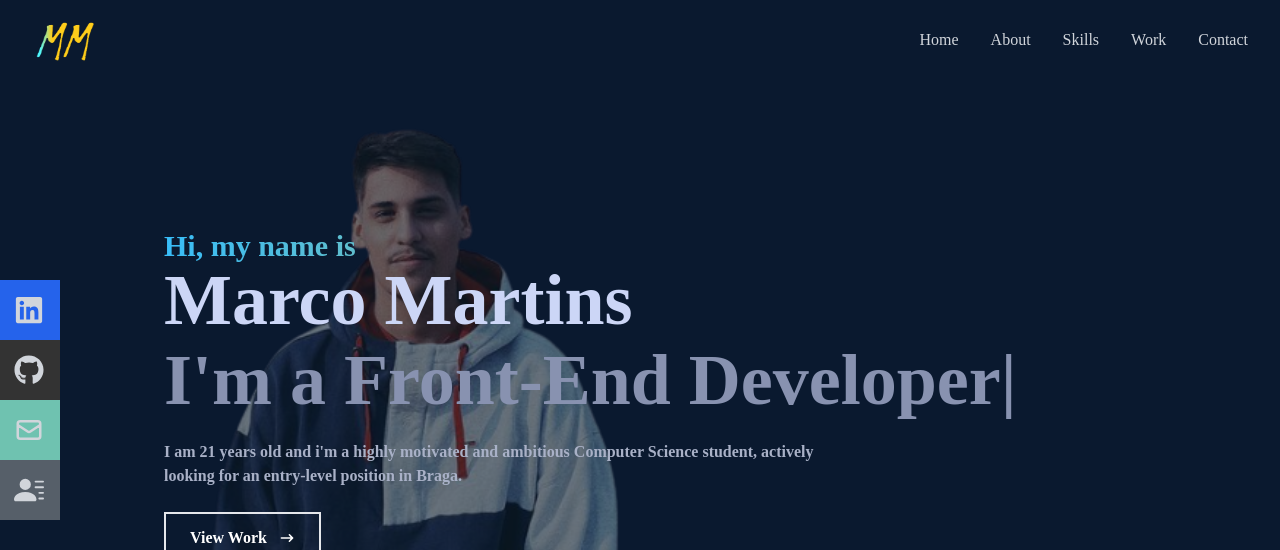
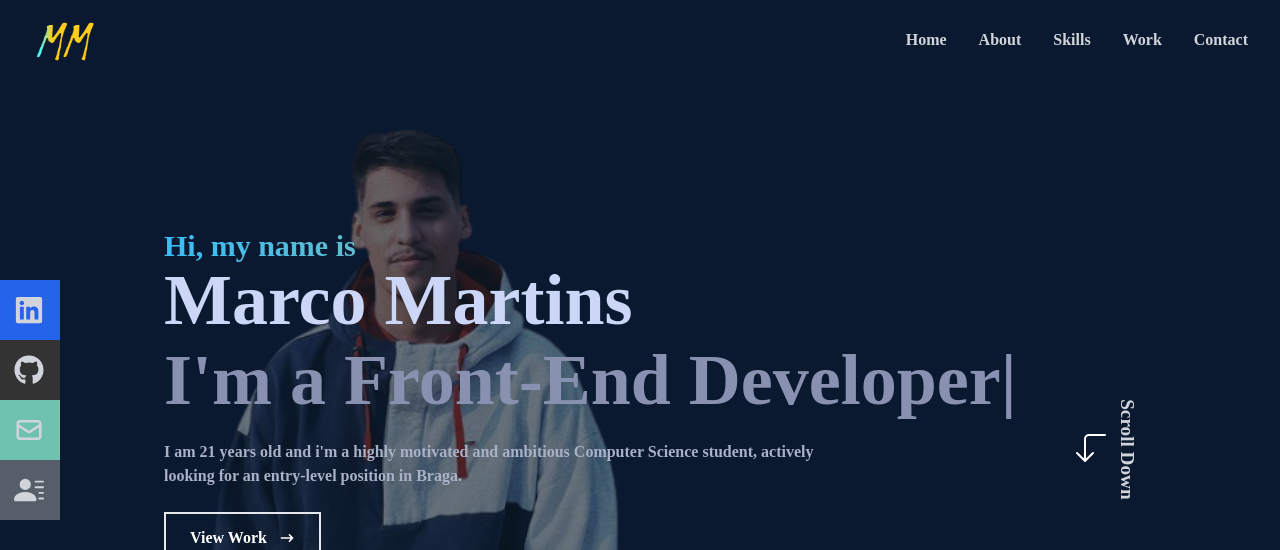
Before and after one commit to marcoadmartins7/portfolio-marco, a React (Create React App) app: page / in a window 1280 px wide. Shown: the top 550 px of the page. Built offline with nearby package versions, Linux system fonts and the light colour scheme.

Commit message:
add scroll down home page && fix some stuff

```diff
--- a/src/components/Contact.jsx
+++ b/src/components/Contact.jsx
@@ -13,7 +13,7 @@ export const Contact = () => {
       >
         <Fade bottom delay={150} duration={1000}>
           <div className="pb-8 ">
-            <p className="text-6xl font-bold inline border-b-4 border-amber-400 text-gray-300">
+            <p className="text-4xl sm:text-6xl font-bold inline border-b-4 border-amber-400 text-gray-300">
               Contact
             </p>
             <p className="text-gray-300  py-4">
--- a/src/components/Home.jsx
+++ b/src/components/Home.jsx
@@ -1,5 +1,6 @@
 import { HiArrowNarrowRight } from "react-icons/hi";
 import { Link } from "react-scroll";
+import { BsArrow90DegDown } from "react-icons/bs";
 import Typed from "react-typed";
 import Marco from "../assets/marco.png";
 
@@ -45,6 +46,18 @@ export const Home = () => {
             </button>
           </Link>
         </div>
+        <div>
+          <div className="absolute right-8 sm:bottom-[21rem] bottom-[5rem]  cursor-pointer">
+            <Link to="contact" smooth={true} duration={500} offset={-80}>
+              <BsArrow90DegDown color="white" size={"2rem"} />
+            </Link>
+          </div>
+          <div className=" absolute right-[-2.3rem] sm:bottom-[21rem] bottom-[5rem] rotate-90 font-bold text-[1.2rem] text-gray-300  cursor-pointer">
+            <Link to="contact" smooth={true} duration={500} offset={-80}>
+              Scroll Down
+            </Link>
+          </div>
+        </div>
       </div>
     </div>
   );
--- a/src/components/Navbar.jsx
+++ b/src/components/Navbar.jsx
@@ -16,7 +16,7 @@ export const Navbar = () => {
         <img className="w-[100px] mx-auto" src={Logo} alt="Logo" />
       </div>
 
-      <ul className="hidden md:flex ">
+      <ul className="hidden md:flex font-bold ">
         <li>
           <Link to="home" smooth={true} duration={500} offset={-80}>
             Home
@@ -48,7 +48,7 @@ export const Navbar = () => {
         onClick={handleClick}
         className="md:hidden absolute  z-50 right-0 mr-[2rem]"
       >
-        {!nav ? <AiOutlineBars /> : <FaTimes />}
+        {!nav ? <AiOutlineBars size={30} /> : <FaTimes size={30} />}
       </div>
 
       <ul
@@ -140,7 +140,9 @@ export const Navbar = () => {
           <li className="w-[160px] h-[60px] flex justify-between items-center ml-[-100px] hover:ml-[-10px] duration-300 bg-[#6fc2b0]">
             <a
               className="flex justify-between items-center w-full text-gray-300"
-              href="/"
+              href="mailto:marcoadmartins7@gmail.com"
+              target="_blank"
+              rel="noopener noreferrer"
             >
               Email <HiOutlineMail size={30} />
             </a>
--- a/src/components/Skills.jsx
+++ b/src/components/Skills.jsx
@@ -20,10 +20,10 @@ export const Skills = () => {
   ];
   return (
     <div name="skills" className="bg-[#0a192f] text-gray-300 w-full h-full">
-      <div className="max-w-[1000px] mx-auto p-4 flex flex-col justify-center w-full h-full">
+      <div className="max-w-[1200px] mx-auto p-4 flex flex-col justify-center w-full h-full">
         <Fade left delay={150} duration={1000} distance={"6rem"}>
           <div>
-            <p className="text-6xl font-bold inline border-b-4 border-amber-400  ">
+            <p className="text-4xl sm:text-6xl font-bold inline border-b-4 border-amber-400  ">
               Skills
             </p>
             <p className="py-4 text-2xl ">
--- a/src/components/Work.jsx
+++ b/src/components/Work.jsx
@@ -7,10 +7,10 @@ import Vending from "../assets/vending.png";
 export const Work = () => {
   return (
     <div name="work" className="w-full md:h-screen text-gray-300 bg-[#0a192f]">
-      <div className="max-w-[1000px] mx-auto p-4 flex flex-col justify-center w-full h-full ">
+      <div className="max-w-[1200px] mx-auto p-4 flex flex-col justify-center w-full h-full ">
         <Fade top delay={150} duration={1000}>
           <div className="pb-8 ">
-            <p className="text-6xl font-bold inline border-b-4 text-gray-300 border-amber-400">
+            <p className="text-4xl sm:text-6xl font-bold inline border-b-4 text-gray-300 border-amber-400">
               Work
             </p>
             <p className="py-6 text-2xl">Check out some of my recent work</p>
```
